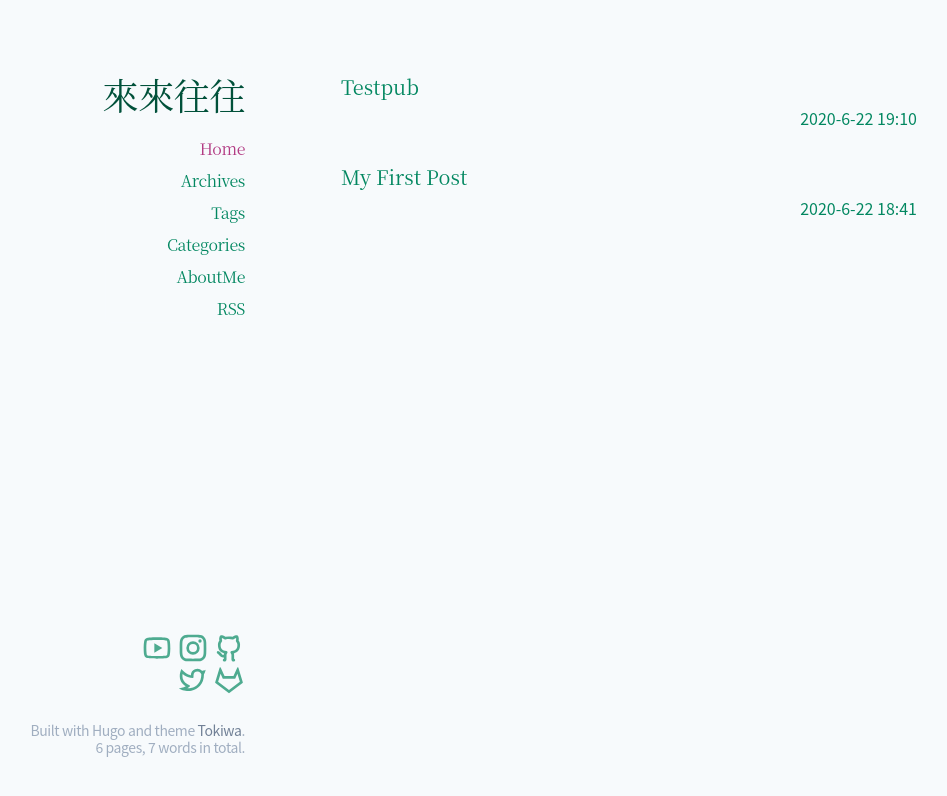
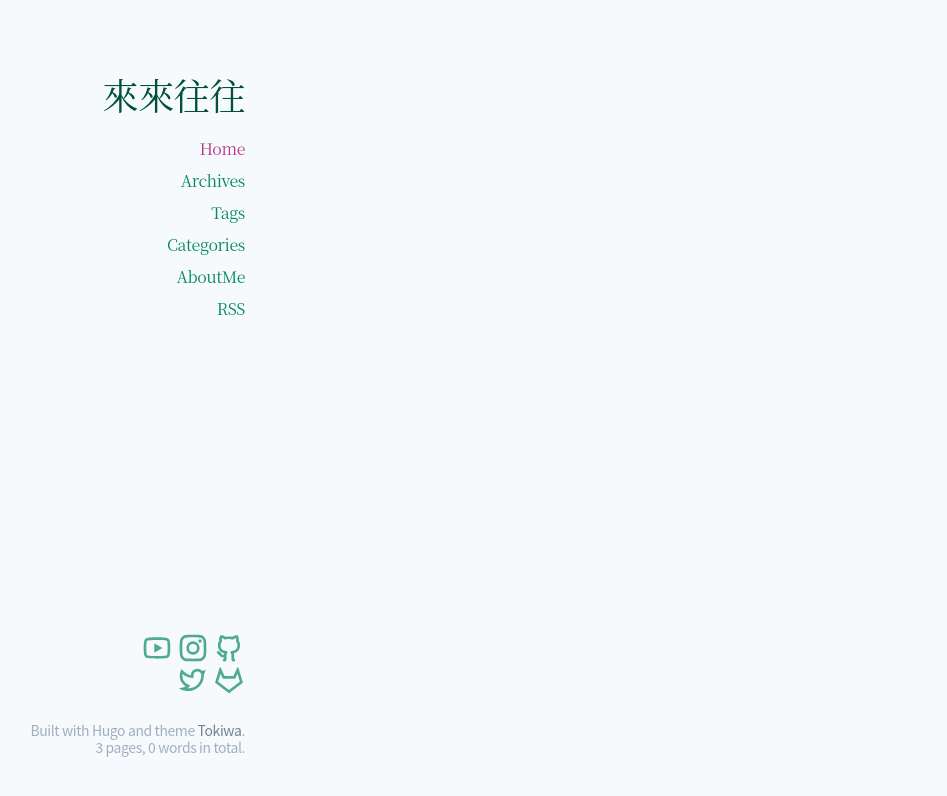
Before and after one commit to flyingns/flyingns.github.io, a plain HTML site: page index.html in a window 1280 px wide. Shown: the whole page, without its empty margins (299-1246 px from the left). Drawn offline with Linux system fonts and the light colour scheme.

Commit message:
rebuilding site Mon Jun 22 21:04:04 CST 2020

```diff
--- a/index.html
+++ b/index.html
@@ -114,50 +114,6 @@
 <div>
 	<section>
 
-		<div>
-			<div class="pb-8">
-	<div class="font-serif font-medium text-xl">
-		<a href="https://flyingns.github.io/post/testpub/">
-			Testpub
-		</a>
-	</div>
-
-
-
-
-	<div class="flex flex-wrap justify-between pt-1"><div class="md:flex-grow-0 font-light">
-
-
-
-
-
-</div><time class="text-eucalyptus-500 md:text-right md:flex-grow font-light"
-			datetime="2020-06-22T19:10:18&#43;08:00">2020-6-22 19:10</time>
-	</div>
-</div>
-		</div>
-		<div>
-			<div class="pb-8">
-	<div class="font-serif font-medium text-xl">
-		<a href="https://flyingns.github.io/post/my-first-post/">
-			My First Post
-		</a>
-	</div>
-
-
-
-
-	<div class="flex flex-wrap justify-between pt-1"><div class="md:flex-grow-0 font-light">
-
-
-
-
-
-</div><time class="text-eucalyptus-500 md:text-right md:flex-grow font-light"
-			datetime="2020-06-22T18:41:00&#43;08:00">2020-6-22 18:41</time>
-	</div>
-</div>
-		</div>
 
 	</section>
 </div>
@@ -166,12 +122,6 @@
 		<aside role="contentinfo"
 			class="w-full md:w-2/5 xl:w-1/2 md:pr-12 lg:pr-20 xl:pr-24 order-4 md:order-3 md:sticky md:bottom-0 self-end max-w-2xl">
 			<div class="md:float-right md:text-right leading-loose tracking-tight md:mb-2">
-
-
-
-
-
-
 
 
 
@@ -262,7 +212,7 @@
 		Built with Hugo and theme <a
 			href="https://github.com/heyeshuang/hugo-theme-tokiwa">Tokiwa</a>.
 			<br />
-			6 pages, 7 words in total.
+			3 pages, 0 words in total.
 	</div>
 </div>
 			</div>
```
Also changed, not shown: 404.html (+1 -7 lines), categories/index.html (+1 -7 lines), index.xml (+0 -22 lines), sitemap.xml (+4 -20 lines), tags/index.html (+1 -7 lines).
